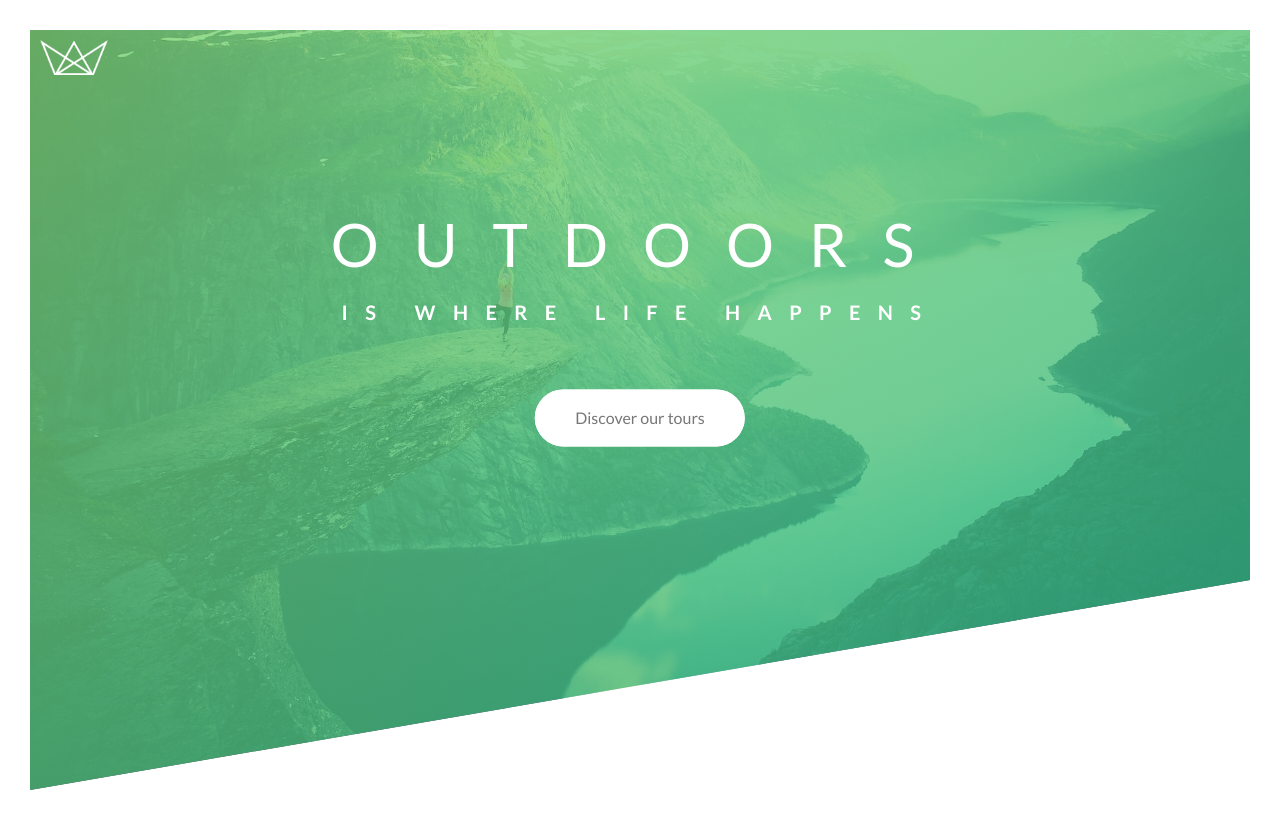
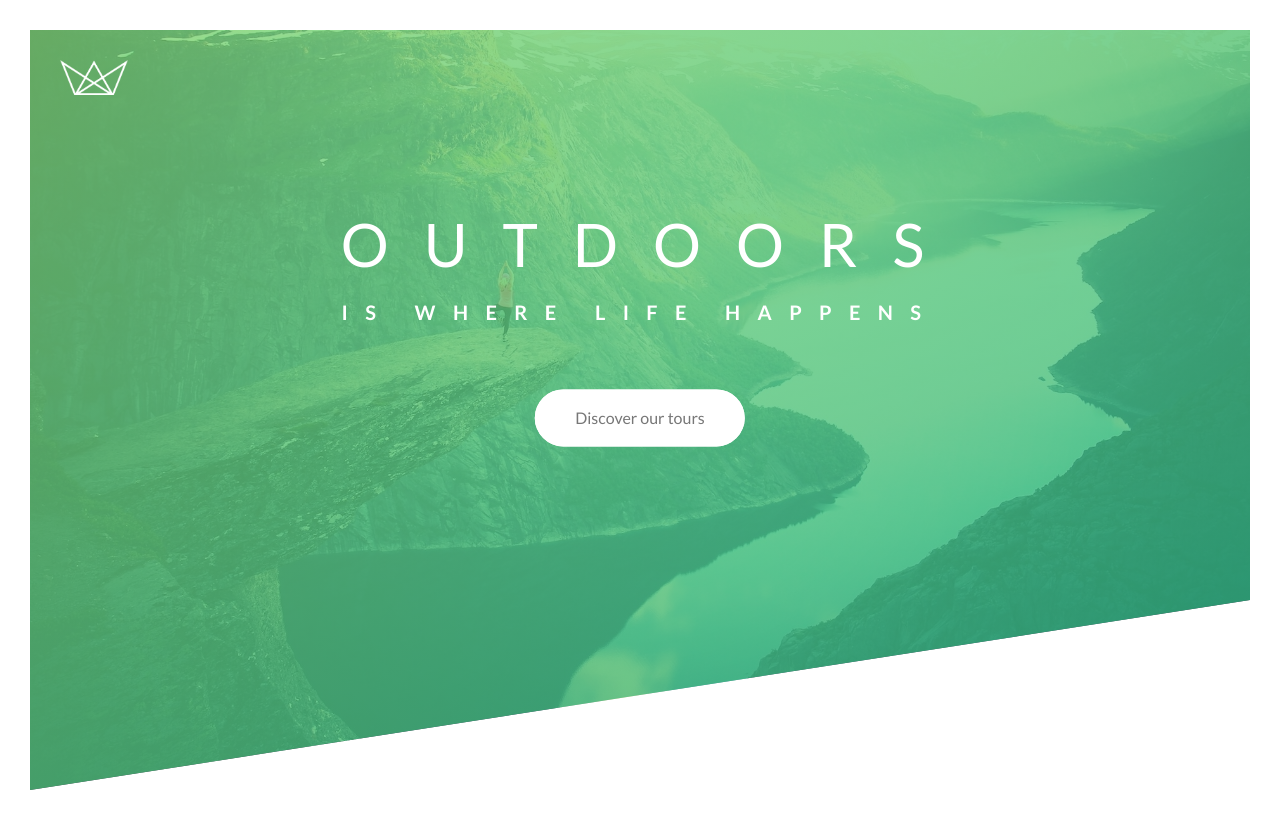
Before and after one commit to Stultz-e/natours, a website: page index.html in a window 1280 px wide. Drawn offline with Linux system fonts and the light colour scheme.

Commit message:
icknowchanges

```diff
--- a/css/style.css
+++ b/css/style.css
@@ -25,13 +25,13 @@ body {
   , url("../img/hero.jpg");
  background-size: cover;
  background-position:top;
- clip-path: polygon(0 0, 100% 0,100% 550px, 0 100%);
+ clip-path: polygon(0 0, 100% 0,100% 75%, 0 100%);
 }
 
 .logo-box {
  position:absolute;
- top:40px;
- left:40px;
+ top:60px;
+ left:60px;
 }
 
 .logo {
@@ -62,6 +62,7 @@ height:35px;
     animation-name: moveInLeft;
     animation-duration: 1s;
     animation-timing-function: ease-in;
+    margin-left:20px;
     /*animation-delay:3s;
     animation-iteration-count:3; */
 }
```
